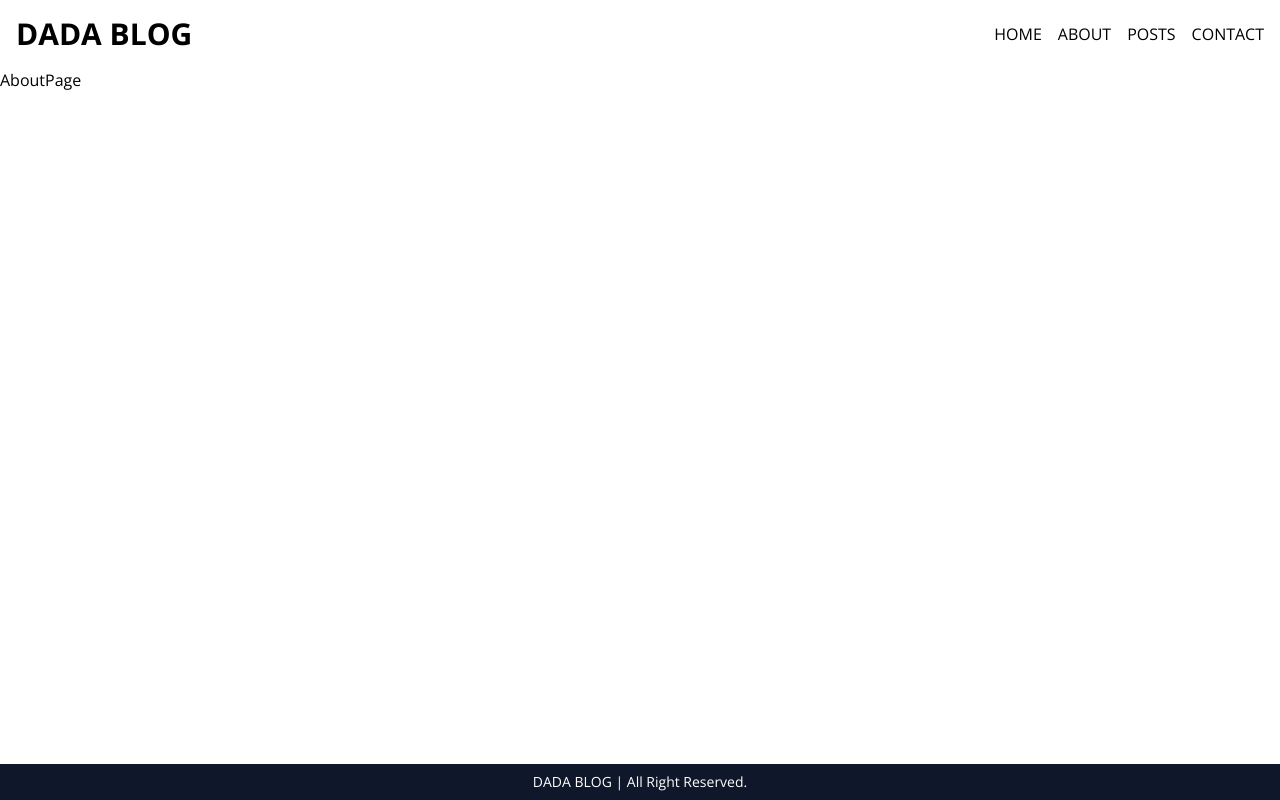
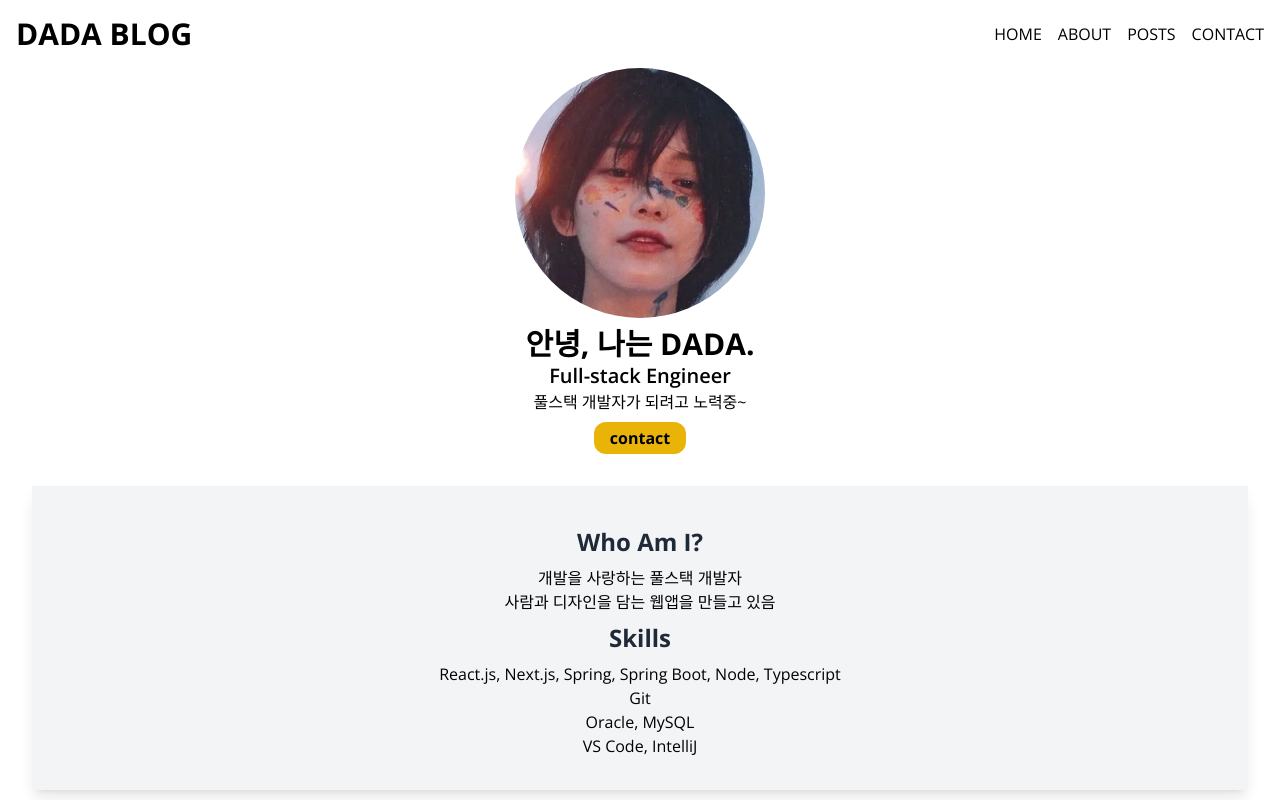
Before and after one commit to daseul-jang/my-nextjs-blog, a Next.js app: page /about in a window 1280 px wide. Built offline with nearby package versions, Linux system fonts and the light colour scheme.

Commit message:
feat: about 페이지

```diff
--- a/src/app/about/page.tsx
+++ b/src/app/about/page.tsx
@@ -1,3 +1,34 @@
+import Hero from '@/components/Hero';
+import { Metadata } from 'next';
+
+export const metadata: Metadata = {
+  title: 'About Me',
+  description: 'DADA 소개',
+};
+
+const TITLE_CLASS = 'text-2xl font-bold text-gray-800 my-2';
+
 export default function AboutPage() {
-  return <div>AboutPage</div>;
+  return (
+    <>
+      <Hero />
+      <section className='bg-gray-100 shadow-lg p-8 m-8 text-center'>
+        <h2 className={TITLE_CLASS}>Who Am I?</h2>
+        <p>
+          개발을 사랑하는 풀스택 개발자 <br />
+          사람과 디자인을 담는 웹앱을 만들고 있음
+        </p>
+        <h2 className={TITLE_CLASS}>Skills</h2>
+        <p>
+          React.js, Next.js, Spring, Spring Boot, Node, Typescript
+          <br />
+          Git
+          <br />
+          Oracle, MySQL
+          <br />
+          VS Code, IntelliJ
+        </p>
+      </section>
+    </>
+  );
 }
--- a/src/components/Hero.tsx
+++ b/src/components/Hero.tsx
@@ -15,7 +15,7 @@ export default function Hero() {
       />
       <h2 className='text-3xl font-bold mt-2'>{'안녕, 나는 DADA.'}</h2>
       <h3 className='text-xl font-semibold'>Full-stack Engineer</h3>
-      <p>멋있는 개발자로 성장하길 희망해요</p>
+      <p>풀스택 개발자가 되려고 노력중~</p>
       <Link href='/contact'>
         <button className='bg-yellow-500 font-bold rounded-xl py-1 px-4 mt-2'>
           contact
```
